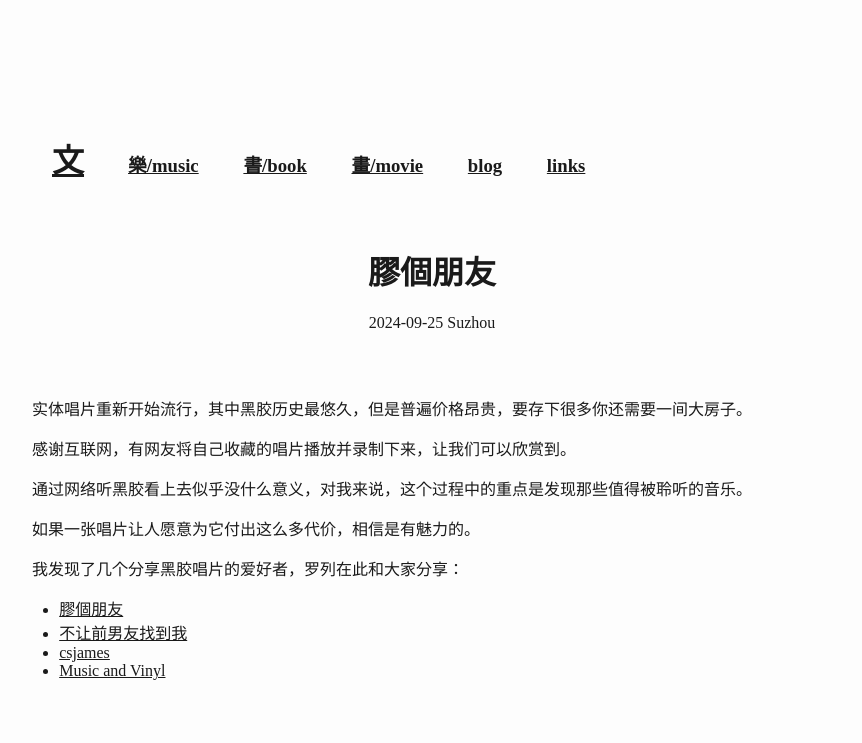
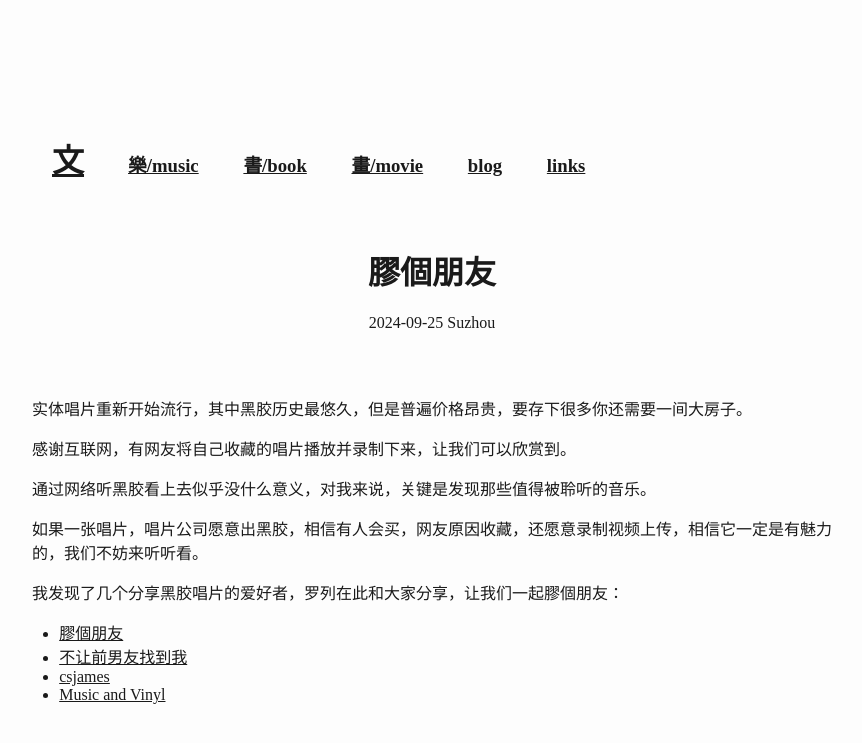
Before and after one commit to wangw469/wangw469.github.io, a Jekyll site: the page built from _posts/2024-09-25-listening-vinyl-records.md, in a window 1280 px wide. Shown: the top 743 px of the page, without its empty margins (58-920 px from the left). Built offline with Jekyll 4.4.1, drawn with Linux system fonts in a browser that asks for light colours.

Commit message:
Update 2024-09-25-listening-vinyl-records.md

```diff
--- a/_posts/2024-09-25-listening-vinyl-records.md
+++ b/_posts/2024-09-25-listening-vinyl-records.md
@@ -9,11 +9,11 @@ date: 2024-09-25
 
 感谢互联网，有网友将自己收藏的唱片播放并录制下来，让我们可以欣赏到。
 
-通过网络听黑胶看上去似乎没什么意义，对我来说，这个过程中的重点是发现那些值得被聆听的音乐。
+通过网络听黑胶看上去似乎没什么意义，对我来说，关键是发现那些值得被聆听的音乐。
 
-如果一张唱片让人愿意为它付出这么多代价，相信是有魅力的。
+如果一张唱片，唱片公司愿意出黑胶，相信有人会买，网友原因收藏，还愿意录制视频上传，相信它一定是有魅力的，我们不妨来听听看。
 
-我发现了几个分享黑胶唱片的爱好者，罗列在此和大家分享：
+我发现了几个分享黑胶唱片的爱好者，罗列在此和大家分享，让我们一起膠個朋友：
 
 * [膠個朋友](https://space.bilibili.com/1447736/)
 * [不让前男友找到我](https://space.bilibili.com/39725491)
```
